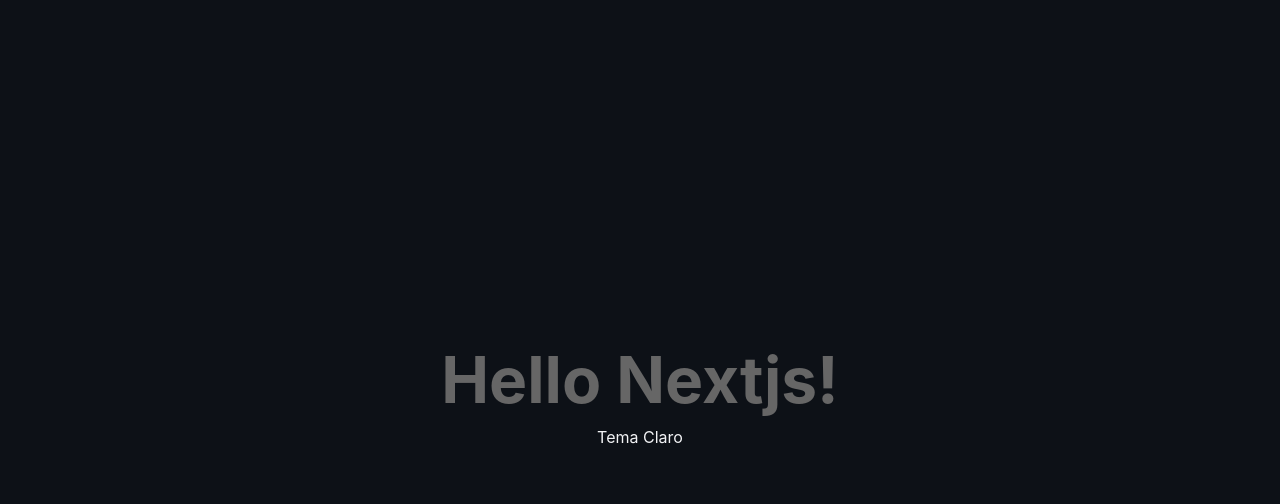
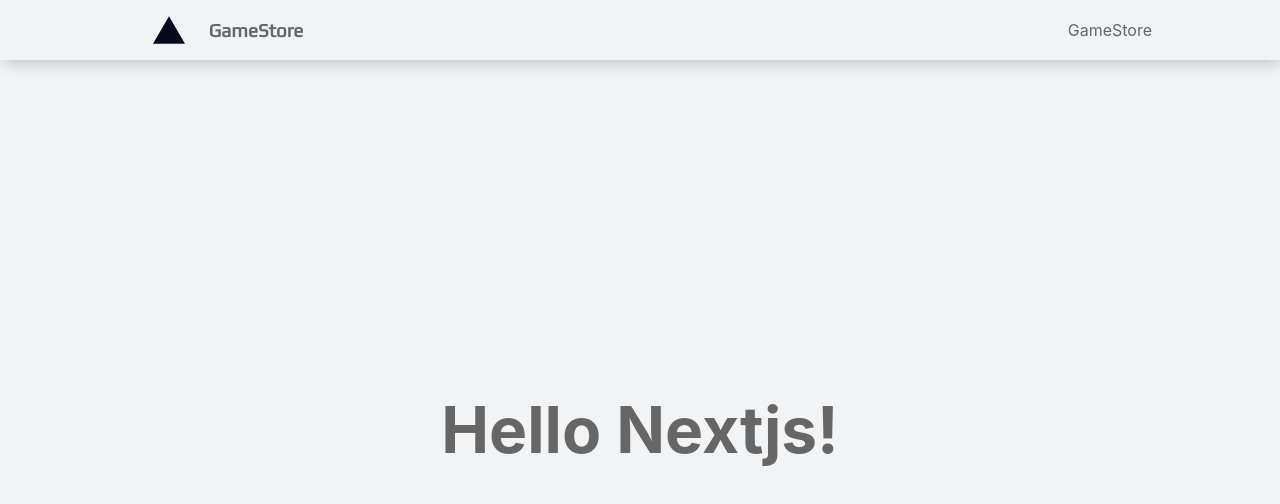
Before and after one commit to hog099/challenge-ecommerce-gamer, a Next.js app: page / in a window 1280 px wide. Shown: the top 504 px of the page. Built offline with nearby package versions, Linux system fonts and the light colour scheme.

Commit message:
header init

```diff
--- /dev/null
+++ b/src/components/Header.tsx
@@ -0,0 +1,20 @@
+import React from 'react';
+
+import styles from '../styles/components/Header.module.css'
+
+const Header: React.FC = () => {
+
+  return (
+    <div className={styles.container}>
+    <div className={styles.containerleft}>
+        <img src="/logo.svg" className={styles.logo} />
+        <h3 className={styles.title}>GameStore</h3>
+    </div>
+    <div className={styles.containerright}>
+        <p>GameStore</p>
+    </div>
+    </div>
+  );
+}
+
+export default Header;
--- a/src/pages/index.tsx
+++ b/src/pages/index.tsx
@@ -4,6 +4,7 @@
 import { ThemeContext } from '../contexts/ThemeContext'
 import styles from '../styles/pages/Home.module.css'
 
+import Header from '../components/Header';
 import Button from '../components/Button';
 
 interface HomeProps {
@@ -16,11 +17,12 @@
 
 
   return (
-    <div className={theme === 'light-mode' ? styles.lightMode : styles.darkMode}>
+    <div className={theme != 'light-mode' ? styles.lightMode : styles.darkMode}>
       <div className={styles.container}>
+        <Header />
         {/* O Head é do Next para personalizarmos o titulo da aplicação na aba do navegador, podendo assim em cada pagina termos um titulo diferente */}
         <Head>
-          <title>Hello Nextjs</title>
+          <title>GameStore</title>
           <link rel="icon" href="/favicon.ico" />
         </Head>
 
@@ -28,7 +30,6 @@
           <h1 className={styles.title}>
             Hello Nextjs!
         </h1>
-        <Button />
 
         </main>
 
--- /dev/null
+++ b/src/styles/components/Header.module.css
@@ -0,0 +1,60 @@
+.container {
+    width: 100vw;
+    height: 60px;
+    display: flex;
+    flex-direction: row;
+    justify-content: center;
+    align-items: center;
+    padding: 0 5rem 0 5rem;
+    box-shadow: 3px 3px 18px -2px rgba(0,0,0,0.26);
+}
+.containerleft {
+    display: flex;
+    flex-direction: row;
+    justify-content: center;
+    align-items: center;
+    width: 20%;
+    padding: 0 0 0 3rem;
+}
+.containerright {
+    display: flex;
+    flex-direction: row;
+    justify-content: flex-end;
+    align-items: center;
+    width: 80%;
+    padding: 0 3rem 0 0;
+}
+
+.title {
+    font-family: 'Play';
+}
+.logo {
+    width: 80px;
+    height: 80px;
+}
+
+
+@media (max-width: 400px){
+    .container{
+        padding: 1rem;
+    }
+    .containerright{
+        padding: 0;
+    }
+    .title {
+        font-size: 12px;
+    }
+    .logo {
+        width: 40px;
+        height: 40px;
+    }
+}
+
+
+.lightMode {
+    color: var(--light-background);
+}
+
+.darkMode {
+    color: var(--text);
+}
```
Also changed, not shown: public/logo.svg (added).
